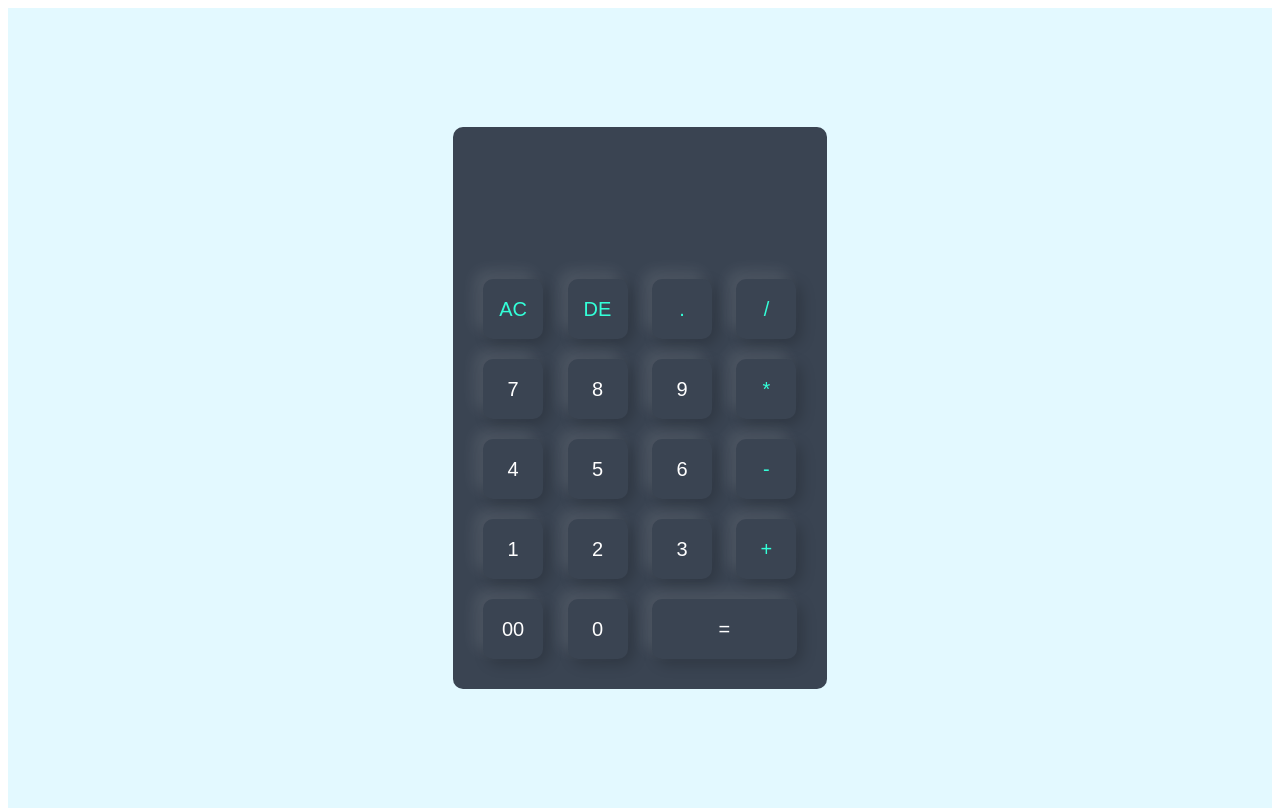
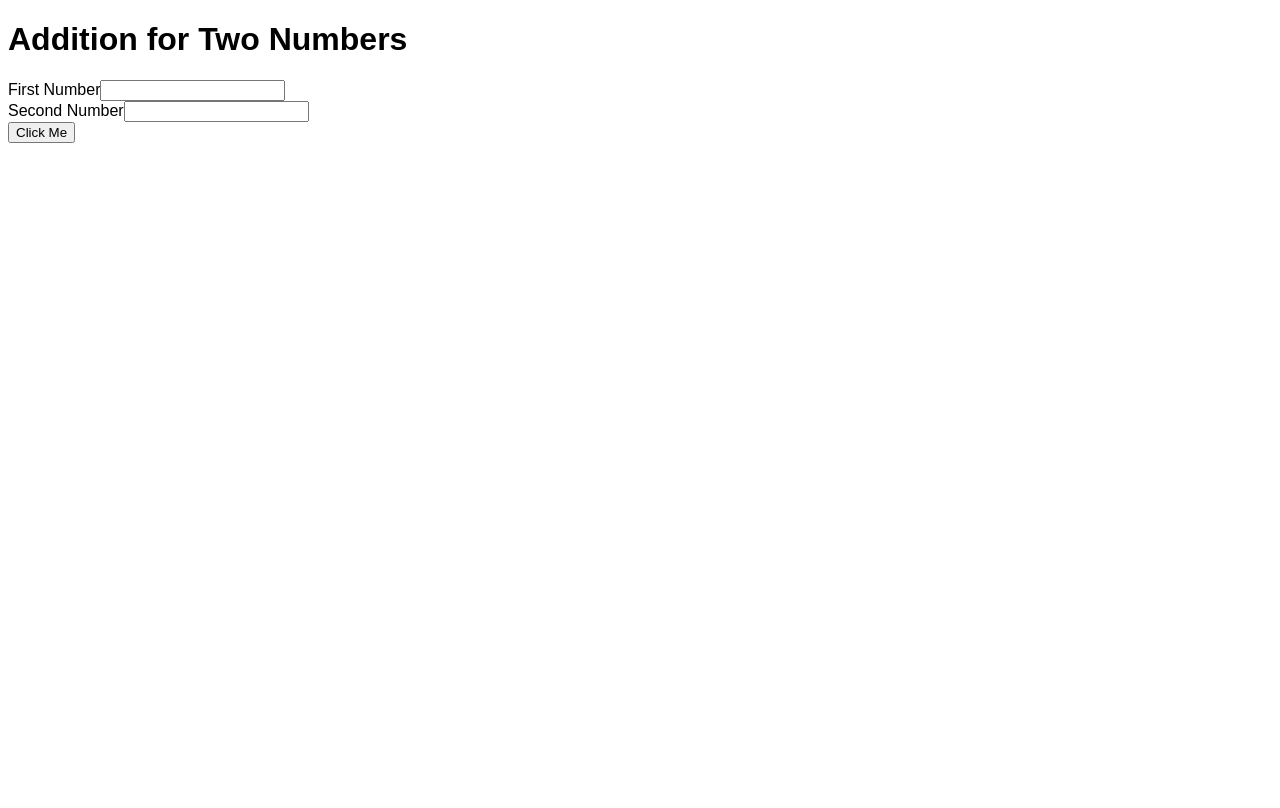
Before and after one commit to HariVignesh18/additionOfTwoNumbers, a plain HTML site: page index.html in a window 1280 px wide. Drawn offline with Linux system fonts and the light colour scheme.

Commit message:
Update index.html

```diff
--- a/index.html
+++ b/index.html
@@ -4,50 +4,34 @@
 <head>
   <meta charset="utf-8">
   <meta name="viewport" content="width=device-width">
-  <title>Calculator</title>
+  <title>replit</title>
   <link href="style.css" rel="stylesheet" type="text/css" />
-  <link rel="icon" href="calculate.png"/>
 </head>
 
 <body>
-  <div class="container">
-    <div class="calculator">
-      <form>
-        <div class="output">
-          <input type="text" name="display">
-        </div>
-        <div>
-          <input type="button" value="AC" onclick="display.value =''" class="clr">
-          <input type="button" value="DE" onclick="display.value = display.value.toString().slice(0,-1)" class="clr">
-          <input type="button" value="." onclick="display.value +='.'" class="clr">
-          <input type="button" value="/" onclick="display.value +='/'" class="clr">
-        </div>
-         <div>
-          <input type="button" value="7" onclick="display.value +='7'">
-          <input type="button" value="8" onclick="display.value +='8'">
-          <input type="button" value="9" onclick="display.value +='9'">
-          <input type="button" value="*" onclick="display.value +='*'" class="clr">
-        </div>
-         <div>
-          <input type="button" value="4" onclick="display.value +='4'">
-          <input type="button" value="5" onclick="display.value +='5'">
-          <input type="button" value="6" onclick="display.value +='6'">
-          <input type="button" value="-" onclick="display.value +='-'" class="clr">
-        </div>
-         <div>
-          <input type="button" value="1" onclick="display.value +='1'">
-          <input type="button" value="2" onclick="display.value +='2'">
-          <input type="button" value="3" onclick="display.value +='3'">
-          <input type="button" value="+" onclick="display.value +='+'" class="clr">
-        </div>
-         <div>
-          <input type="button" value="00" onclick="display.value +='00'">
-          <input type="button" value="0" onclick="display.value +='0'">
-          <input type="button" value="=" onclick="display.value=eval(display.value)" class="equal operator">
-        </div>
-      </form>
+  <div class="hero">
+    <h1>Addition for Two Numbers</h1>
+    <div class="input">
+      <label>First Number<input type="number" id="first"></label><br>
+      <label>Second Number<input type="number" id="second"></label><br>
+      <input type="button" onclick="cal()" value="Click Me">
+      <p id="ans"></p>
     </div>
   </div>
+
+  <script>
+    function cal() {
+      var firstNumber = parseFloat(document.getElementById("first").value);
+      var secondNumber = parseFloat(document.getElementById("second").value);
+
+      if (!isNaN(firstNumber) && !isNaN(secondNumber)) {
+        var sum = firstNumber + secondNumber;
+        document.getElementById("ans").textContent = "Sum: " + sum;
+      } else {
+        document.getElementById("ans").textContent = "Invalid input. Please enter valid numbers.";
+      }
+    }
+  </script>
 </body>
 
 </html>
```
